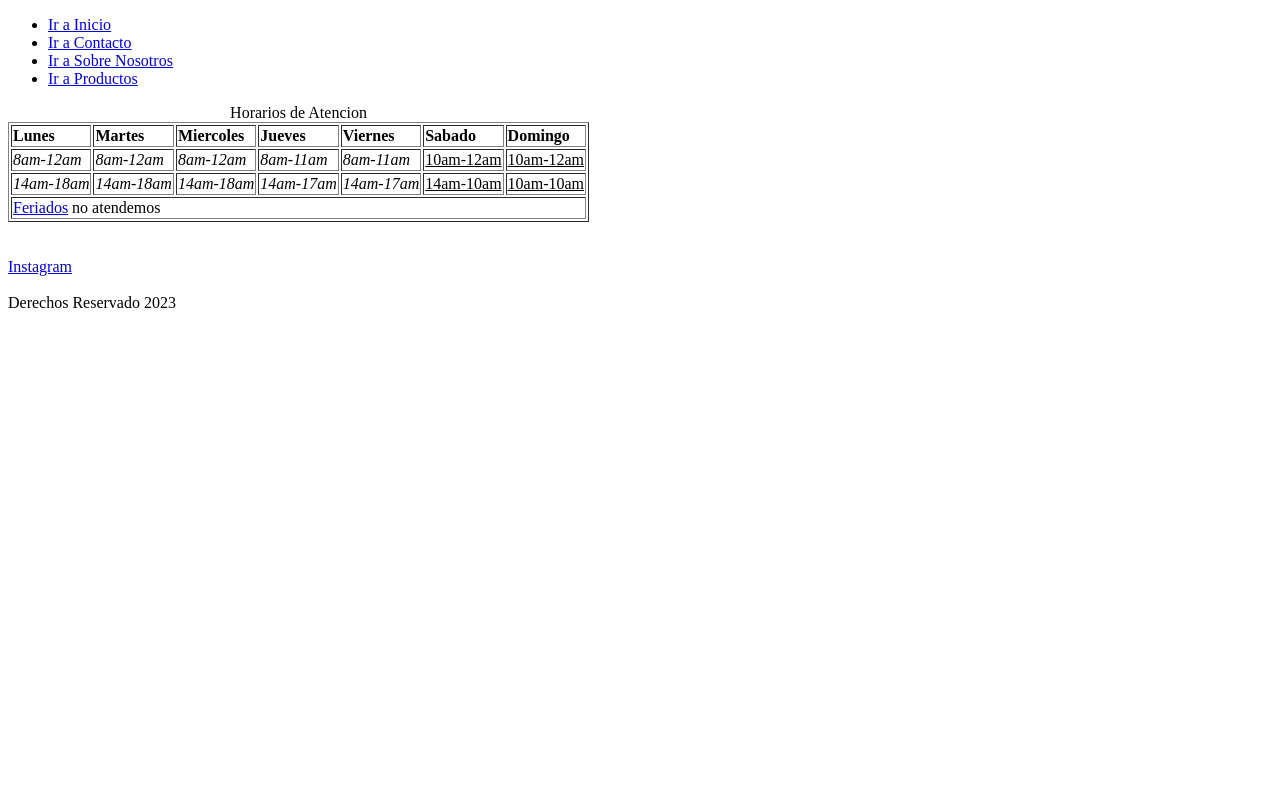
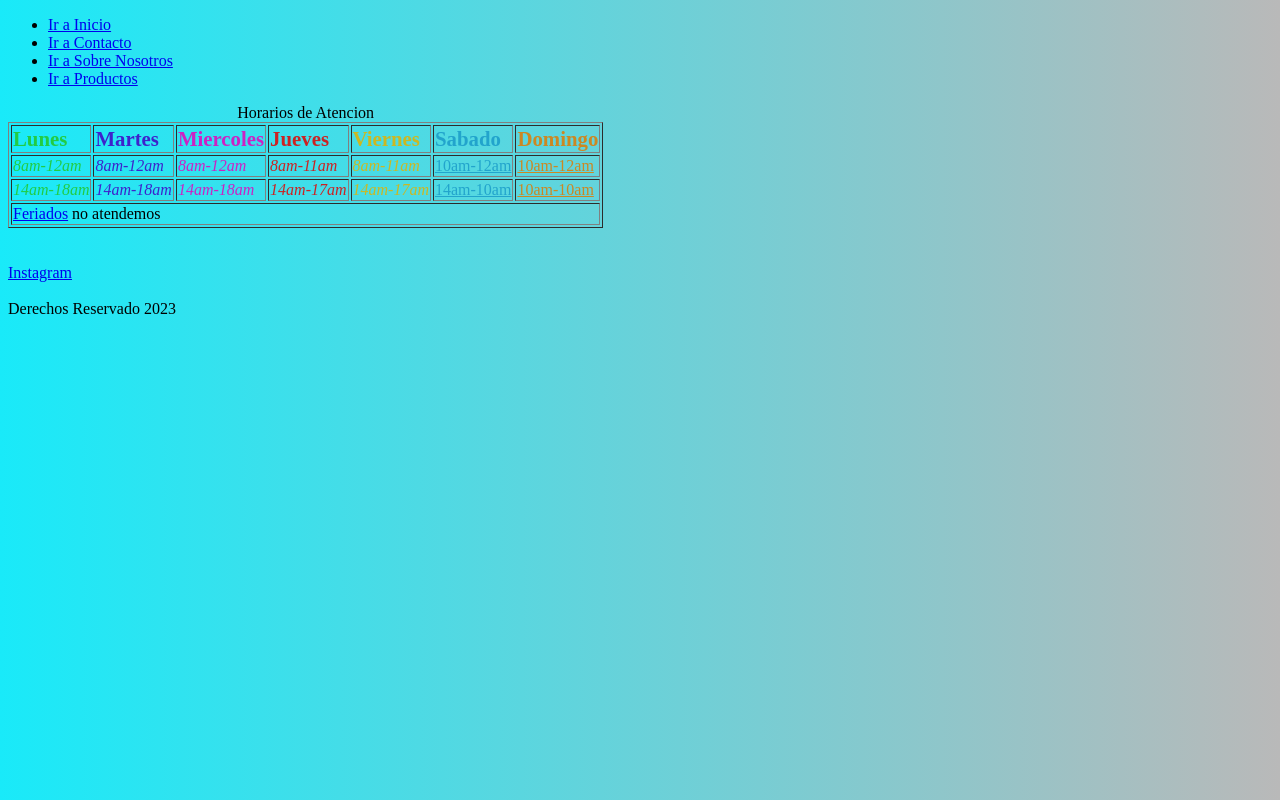
Before and after one commit to Tomyy22/Tarea-Clase4, a plain HTML site: page pages/horarios.html in a window 1280 px wide. Drawn offline with Linux system fonts and the light colour scheme.

Commit message:
first commit

```diff
--- /dev/null
+++ b/css/style.css
@@ -0,0 +1,36 @@
+
+body{
+    background-image: linear-gradient(to right, rgb(25, 234, 249),rgb(185, 185, 185)  );
+}
+
+.days{
+    font-size: 1.3em;
+}
+
+.lunes{
+    color: rgb(34, 204, 68);
+}
+
+.martes{
+    color: rgb(62, 34, 204);
+}
+
+.miercoles{
+    color: rgb(204, 34, 196);
+}
+
+.jueves{
+    color: rgb(204, 34, 34);
+}
+
+.viernes{
+    color: rgb(204, 184, 34);
+}
+
+.sabado{
+    color: rgb(34, 164, 204);
+}
+
+.domingo{
+    color: rgb(204, 136, 34);
+}
--- a/pages/horarios.html
+++ b/pages/horarios.html
@@ -4,7 +4,8 @@
     <meta charset="UTF-8" />
     <meta http-equiv="X-UA-Compatible" content="IE=edge" />
     <meta name="viewport" content="width=device-width, initial-scale=1.0" />
-    <title>Document</title>
+    <link rel="stylesheet" href="../css/style.css">
+    <title>Horarios</title>
   </head>
   <body>
     <nav>
@@ -19,32 +20,34 @@
       <caption>
         Horarios de Atencion
       </caption>
+      <div class="days-container">
+        <tr>
+          <td class="days lunes"><b>Lunes</b></td>
+          <td class="days martes"><b>Martes</b></td>
+          <td class="days miercoles"><b>Miercoles</b></td>
+          <td class="days jueves"><b>Jueves</b></td>
+          <td class="days viernes"><b>Viernes</b></td>
+          <td class="days sabado"><b>Sabado</b></td>
+          <td class="days domingo"><b>Domingo</b></td>
+        </tr>
+      </div>
       <tr>
-        <td><b>Lunes</b></td>
-        <td><b>Martes</b></td>
-        <td><b>Miercoles</b></td>
-        <td><b>Jueves</b></td>
-        <td><b>Viernes</b></td>
-        <td><b>Sabado</b></td>
-        <td><b>Domingo</b></td>
+        <td class="lunes"><i>8am-12am</i></td>
+        <td class="martes"><i>8am-12am</i></td>
+        <td class="miercoles"><i>8am-12am</i></td>
+        <td class="jueves"><i>8am-11am</i></td>
+        <td class="viernes"><i>8am-11am</i></td>
+        <td class="sabado"><u>10am-12am</u></td>
+        <td class="domingo"><u>10am-12am</u></td>
       </tr>
       <tr>
-        <td><i>8am-12am</i></td>
-        <td><i>8am-12am</i></td>
-        <td><i>8am-12am</i></td>
-        <td><i>8am-11am</i></td>
-        <td><i>8am-11am</i></td>
-        <td><u>10am-12am</u></td>
-        <td><u>10am-12am</u></td>
-      </tr>
-      <tr>
-        <td><i>14am-18am</i></td>
-        <td><i>14am-18am</i></td>
-        <td><i>14am-18am</i></td>
-        <td><i>14am-17am</i></td>
-        <td><i>14am-17am</i></td>
-        <td><u>14am-10am</u></td>
-        <td><u>10am-10am</u></td>
+        <td class="lunes"><i>14am-18am</i></td>
+        <td class="martes"><i>14am-18am</i></td>
+        <td class="miercoles"><i>14am-18am</i></td>
+        <td class="jueves"><i>14am-17am</i></td>
+        <td class="viernes"><i>14am-17am</i></td>
+        <td class="sabado"><u>14am-10am</u></td>
+        <td class="domingo"><u>10am-10am</u></td>
       </tr>
       <tr>
         <td colspan="7">
```
Also changed, not shown: index.html (+4 -3 lines), pages/contacto.html (+2 -1 lines), pages/nosotros.html (+2 -1 lines), pages/productos.html (+2 -1 lines).
